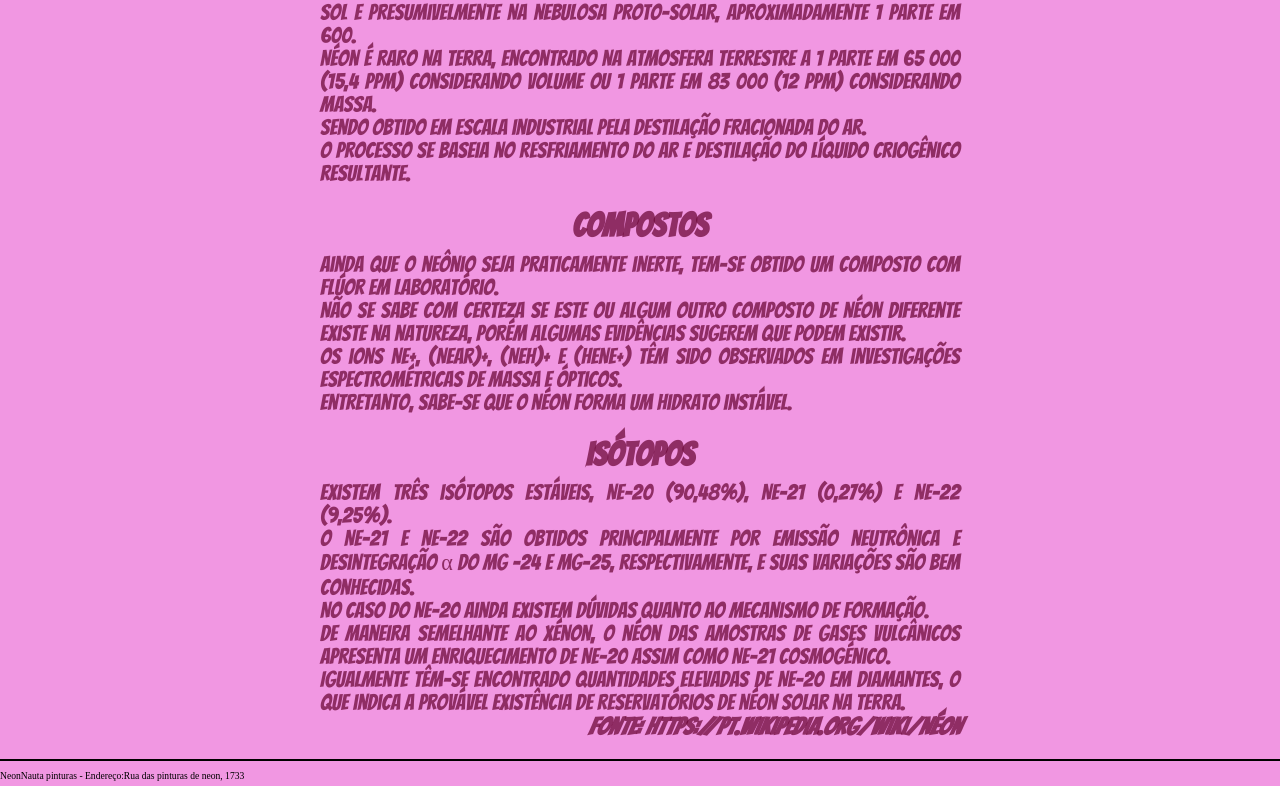
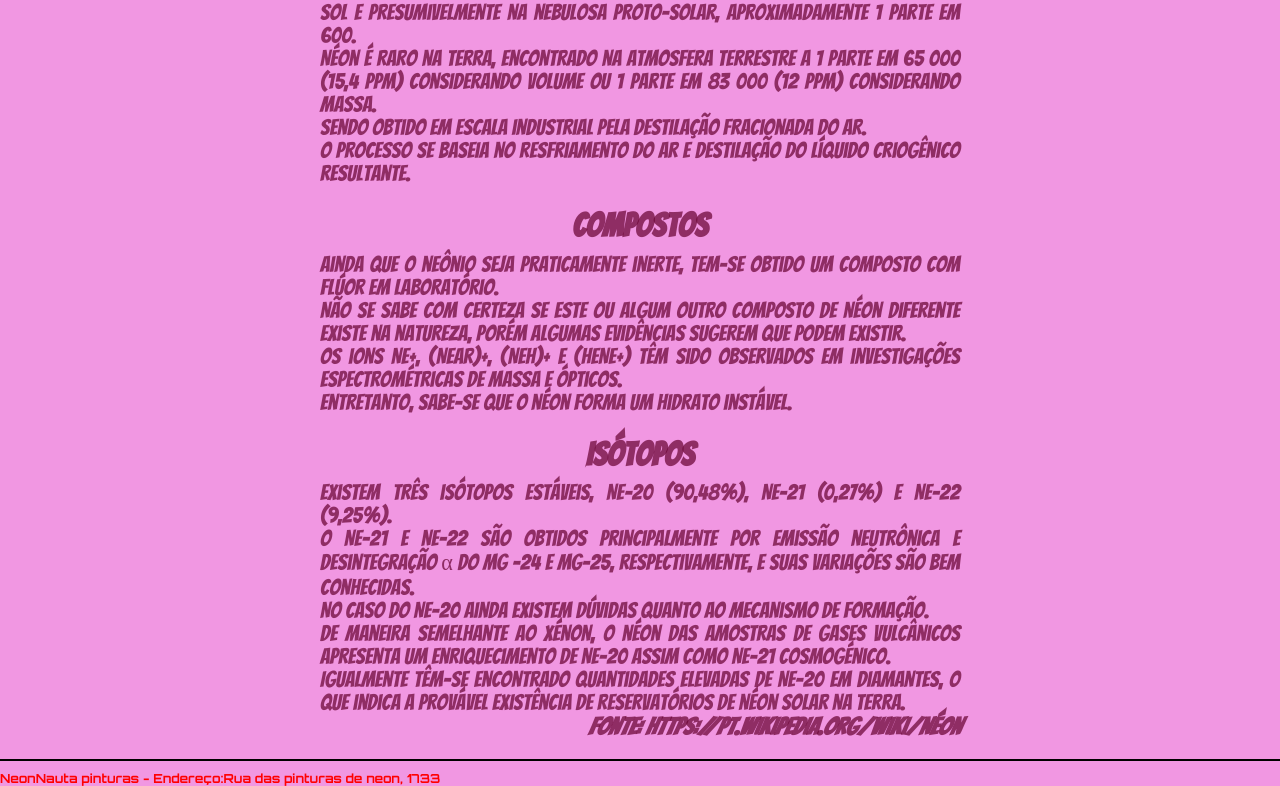
Before and after one commit to Ricnaga/NeonPaint, a plain HTML site: page index.html in a window 1280 px wide. Shown: the part 2595-3381 px from the top of the page. Drawn offline with Linux system fonts and the light colour scheme; files whose address does not match are found by name.

Commit message:
put color red on footer

```diff
--- a/styles/main.css
+++ b/styles/main.css
@@ -2,7 +2,7 @@
 
 :root{
     --color-background: #f197e2;
-    --color-text-header: red;
+    --color-text-header: #ff0000;
     --color-menu-link: #0270ee;
     --color-container: #680332b7;
 
@@ -78,7 +78,11 @@ div.menu a{
     margin: auto;
     font: italic bold 2.5rem Bangers;
     text-align: end;
+}
 
+footer{
+    font: 1.3rem Orbitron;
+    color: var(--color-text-header);
 }
 
 #rodape hr{
```
